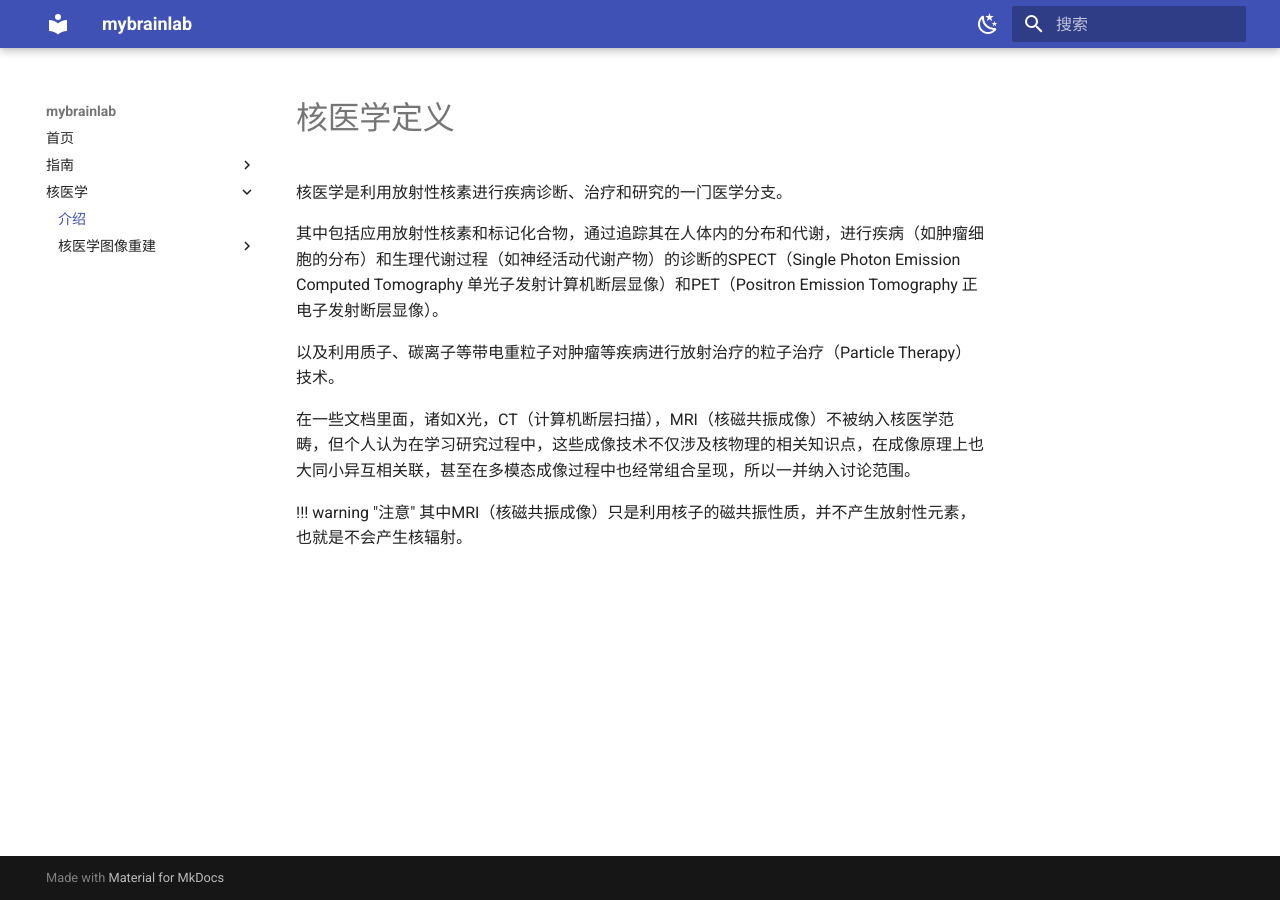
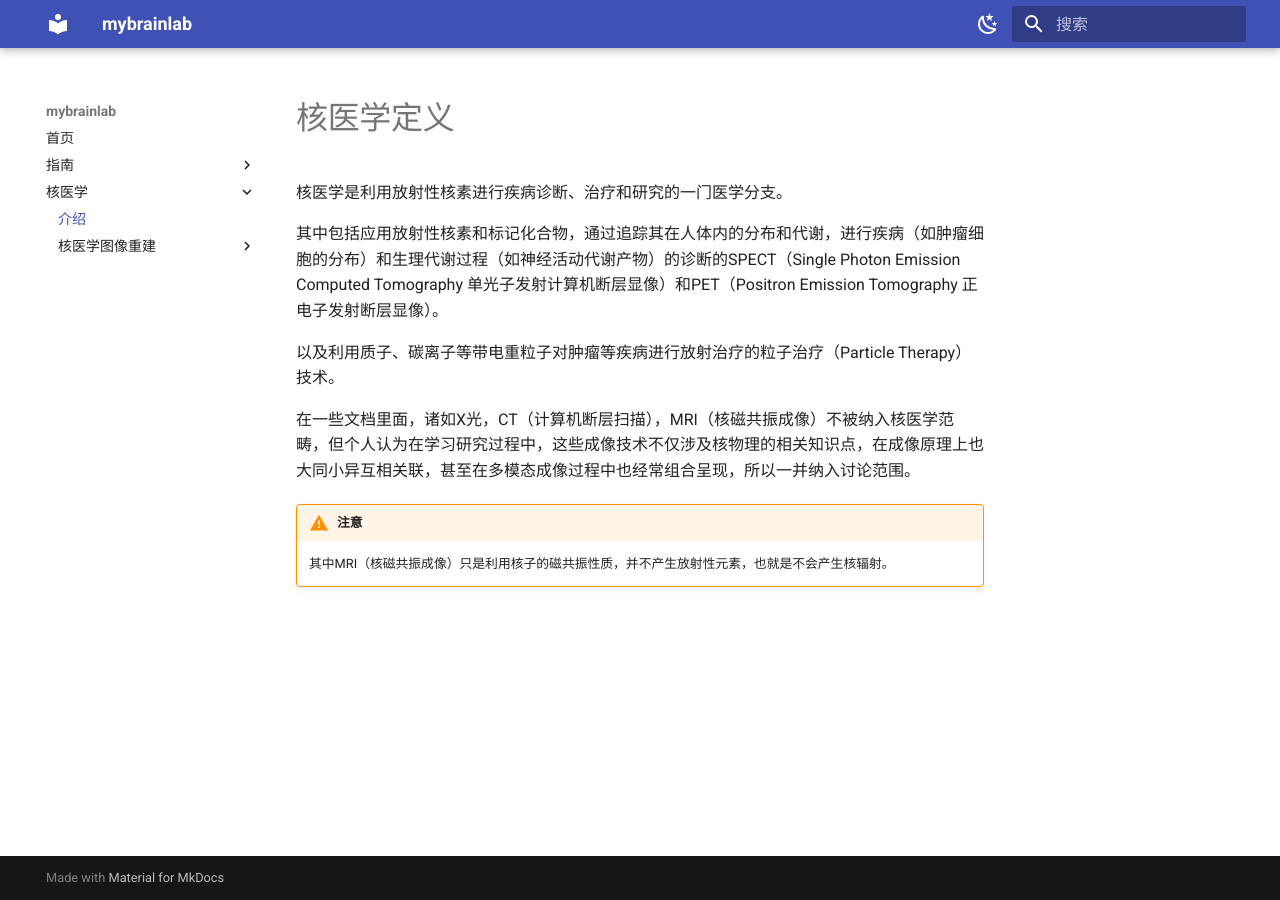
Before and after one commit to dutoumanwulao/mybrainlab, an MkDocs documentation site: the page built from docs/nukmed/index.md, in a window 1280 px wide. Built offline with MkDocs 1.6.1 and Material for MkDocs 9.7.7, drawn with Linux system fonts in a browser that asks for light colours; some of the changed lines change nothing that is shown.

Commit message:
添加了文字显示库

```diff
--- a/docs/nukmed/index.md
+++ b/docs/nukmed/index.md
@@ -8,4 +8,5 @@
 
 在一些文档里面，诸如X光，CT（计算机断层扫描），MRI（核磁共振成像）不被纳入核医学范畴，但个人认为在学习研究过程中，这些成像技术不仅涉及核物理的相关知识点，在成像原理上也大同小异互相关联，甚至在多模态成像过程中也经常组合呈现，所以一并纳入讨论范围。
 
-!!! warning "注意" 其中MRI（核磁共振成像）只是利用核子的磁共振性质，并不产生放射性元素，也就是不会产生核辐射。
+!!! warning "注意"
+    其中MRI（核磁共振成像）只是利用核子的磁共振性质，并不产生放射性元素，也就是不会产生核辐射。
--- a/mkdocs.yml
+++ b/mkdocs.yml
@@ -36,6 +36,7 @@ markdown_extensions:
   - pymdownx.inlinehilite
   - toc:
       permalink: true
+  - admonition
 
 
 
```
